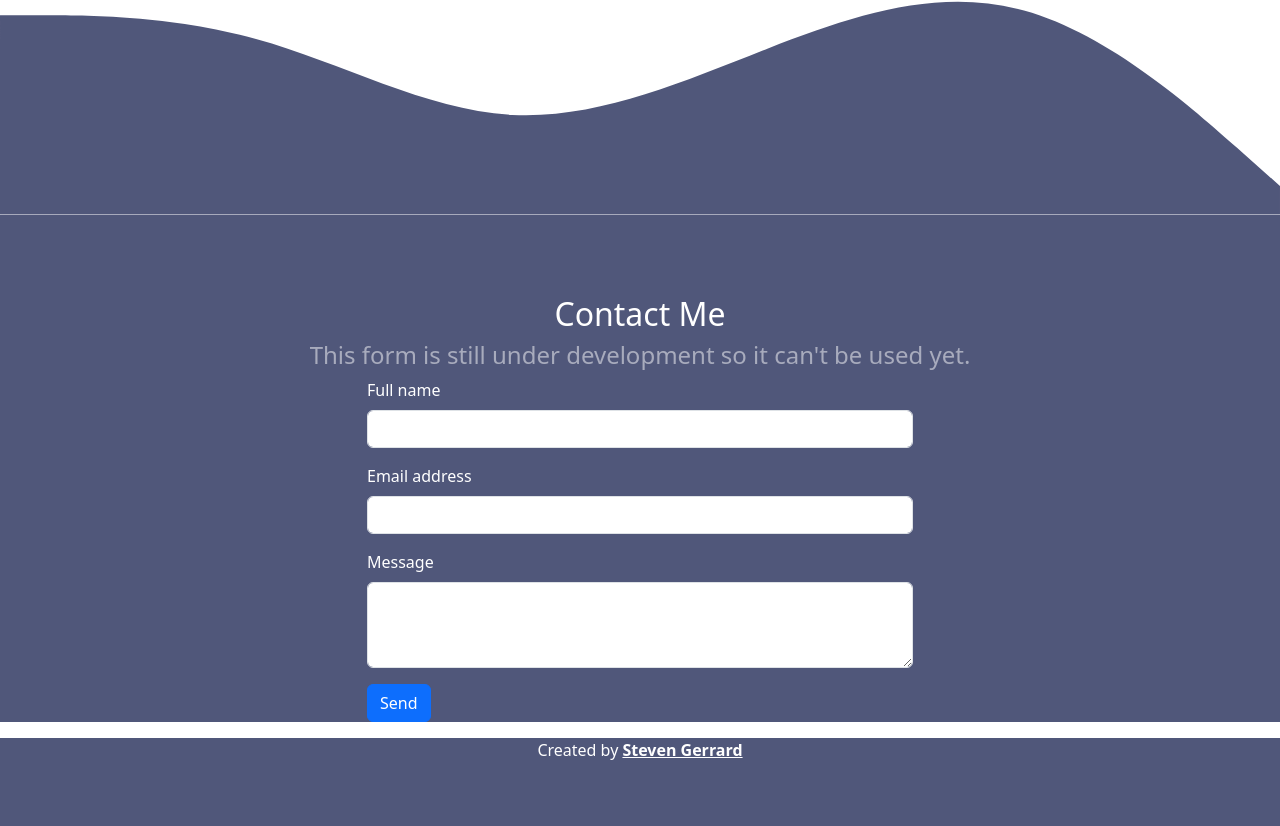
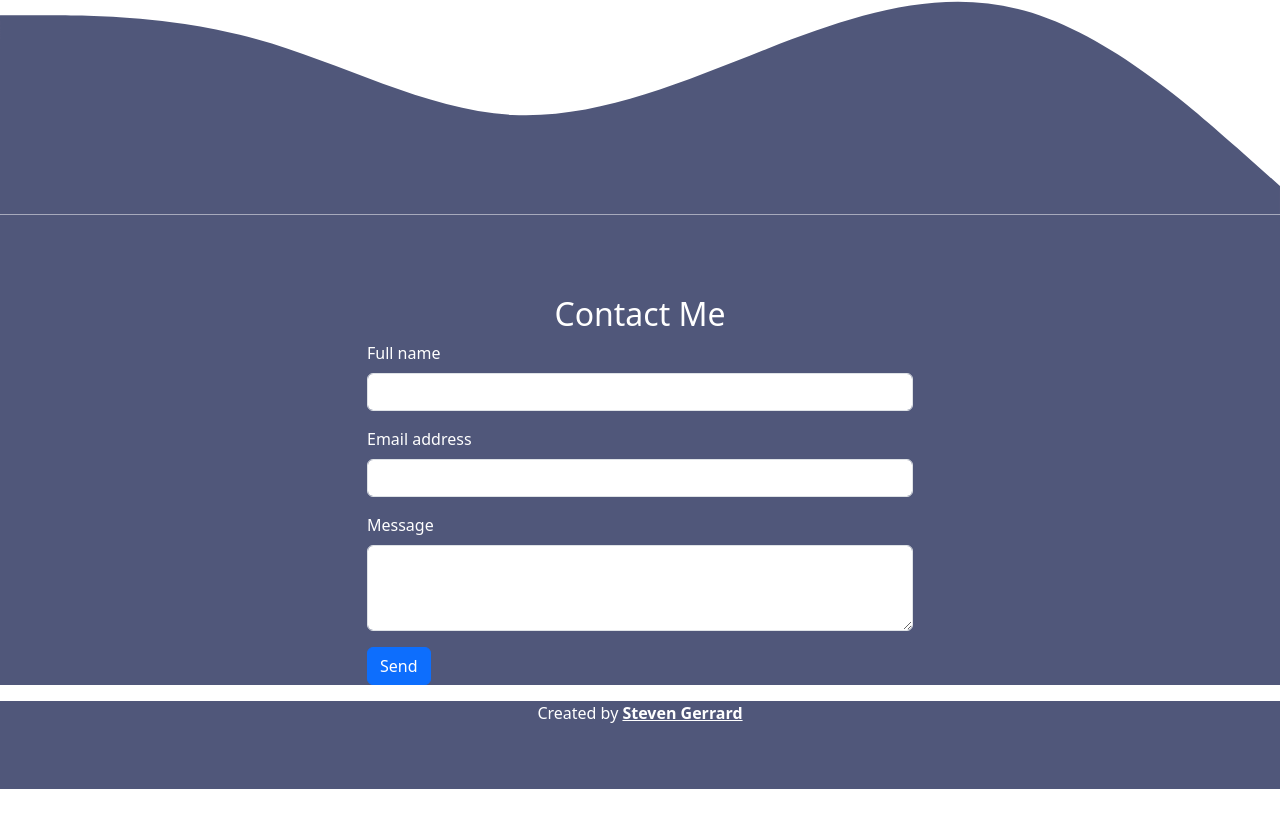
Before and after one commit to Gerrardgew/gerrardgew.github.io, a plain HTML site: page index.html in a window 1280 px wide. Shown: the part 2898-3724 px from the top of the page. After the commit the page ends 3687 px from the top, so only its background shows below. Drawn offline with nearby package versions, Linux system fonts and the light colour scheme.

Commit message:
Deleted text below Contact me

```diff
--- a/index.html
+++ b/index.html
@@ -144,7 +144,6 @@
         <div class="row text-center">
           <div class="col">
             <h2>Contact Me</h2>
-            <h4 class="text-white-50">This form is still under development so it can't be used yet.</h4>
           </div>
         </div>
         <div class="row justify-content-center mb-3">
```
